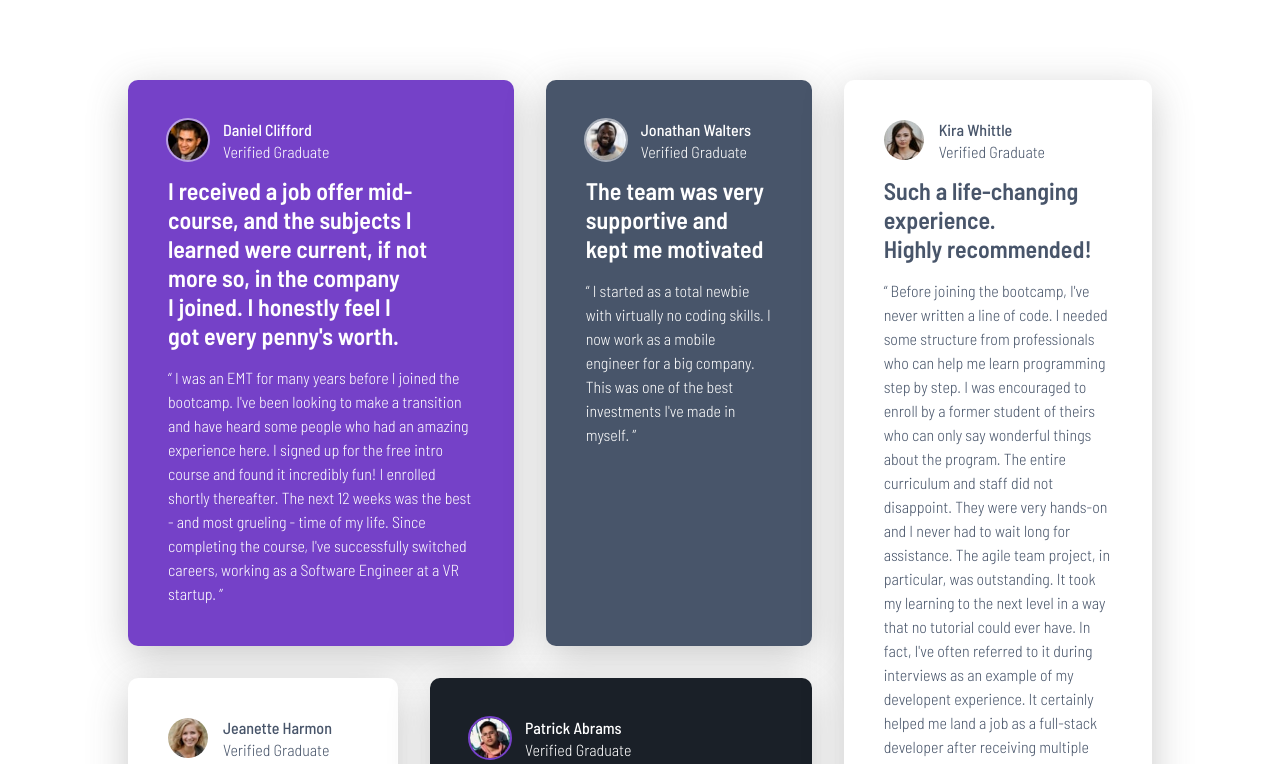
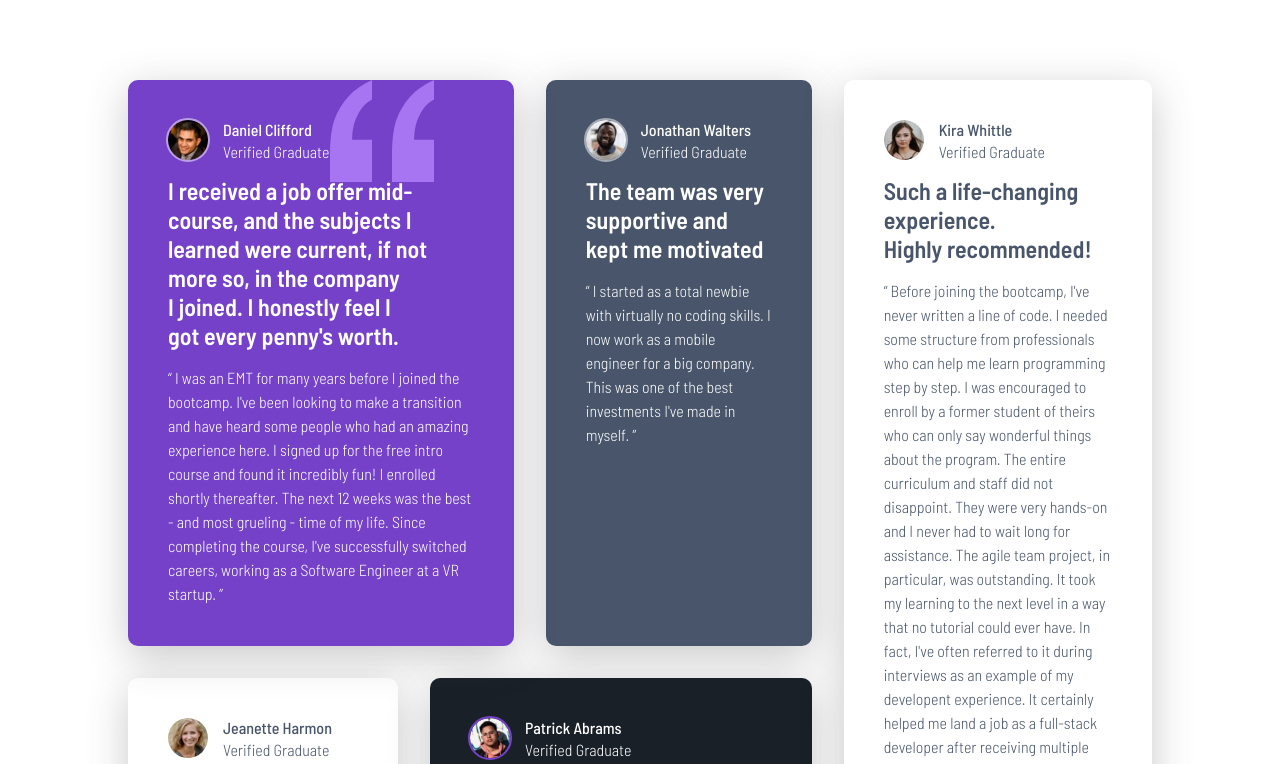
Before and after one commit to imhefizh/FrontEnd-Web-Lab, a plain HTML site: page testimonials-grid-section-main/index.html in a window 1280 px wide. Shown: the top 764 px of the page. Drawn offline with Linux system fonts and the light colour scheme.

Commit message:
fix: add decor

```diff
--- a/testimonials-grid-section-main/index.html
+++ b/testimonials-grid-section-main/index.html
@@ -173,18 +173,27 @@
           gap: 2rem;
         }
 
+        .decor {
+          position: absolute;
+          top: 0px;
+          right: 80px;
+          z-index: 0;
+        }
+
         .testi-card {
           padding: 40px;
         }
 
         .testimonial-text {
           line-height: 1.5rem;
+          z-index: 1;
         }
 
         .card-1 {
           grid-column: 1/3;
           grid-row: 1/2;
           height: 100%;
+          position: relative;
         }
 
         .card-2 {
@@ -225,6 +234,11 @@
         class="testi-card card-1"
         style="background-color: var(--color-purple-500)"
       >
+        <img
+          src="./images/bg-pattern-quotation.svg"
+          alt="decor"
+          class="decor"
+        />
         <div class="user">
           <img src="./images/image-daniel.jpg" alt="photo" class="user-photo" />
           <div>
```
